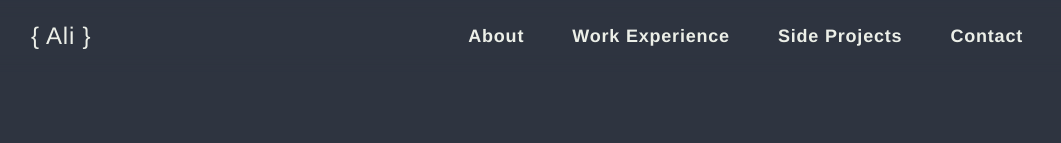
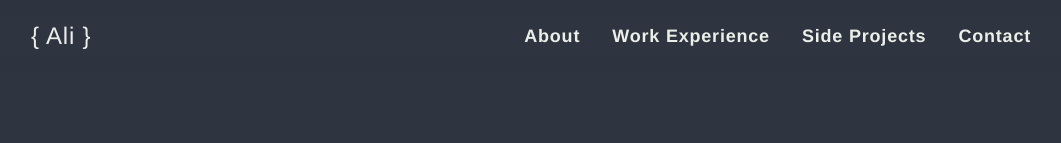
Before and after one commit to alimonapour/alimonapour.me, a Next.js app: page / in a window 1280 px wide. Shown: the top 143 px of the page, without its empty margins (105-1166 px from the left). Built offline with nearby package versions, Linux system fonts and the light colour scheme.

Commit message:
fixed: navbar responsive problem

```diff
--- a/src/components/Navbar.js
+++ b/src/components/Navbar.js
@@ -33,12 +33,12 @@ export function Navbar() {
               </div>
             </div>
           </div>
-          <div className='hidden md:ml-10 md:block md:space-x-8 md:pr-4'>
+          <div className='hidden md:ml-10 md:block md:space-x-4 md:pr-2'>
             {navigation.map((item) => (
               <a
                 key={item.name}
                 href={item.href}
-                className='font-semibold hover:bg-hoverColor rounded p-2'
+                className='font-semibold text-silver hover:bg-hoverColor rounded p-2'
               >
                 {item.name}
               </a>
@@ -79,7 +79,7 @@ export function Navbar() {
                 <a
                   key={item.name}
                   href={item.href}
-                  className='block rounded-md px-3 py-2 text-base font-semibold  hover:bg-hoverColor'
+                  className='block rounded-md px-3 py-2 text-base font-semibold text-silver  hover:bg-hoverColor'
                 >
                   {item.name}
                 </a>
```
